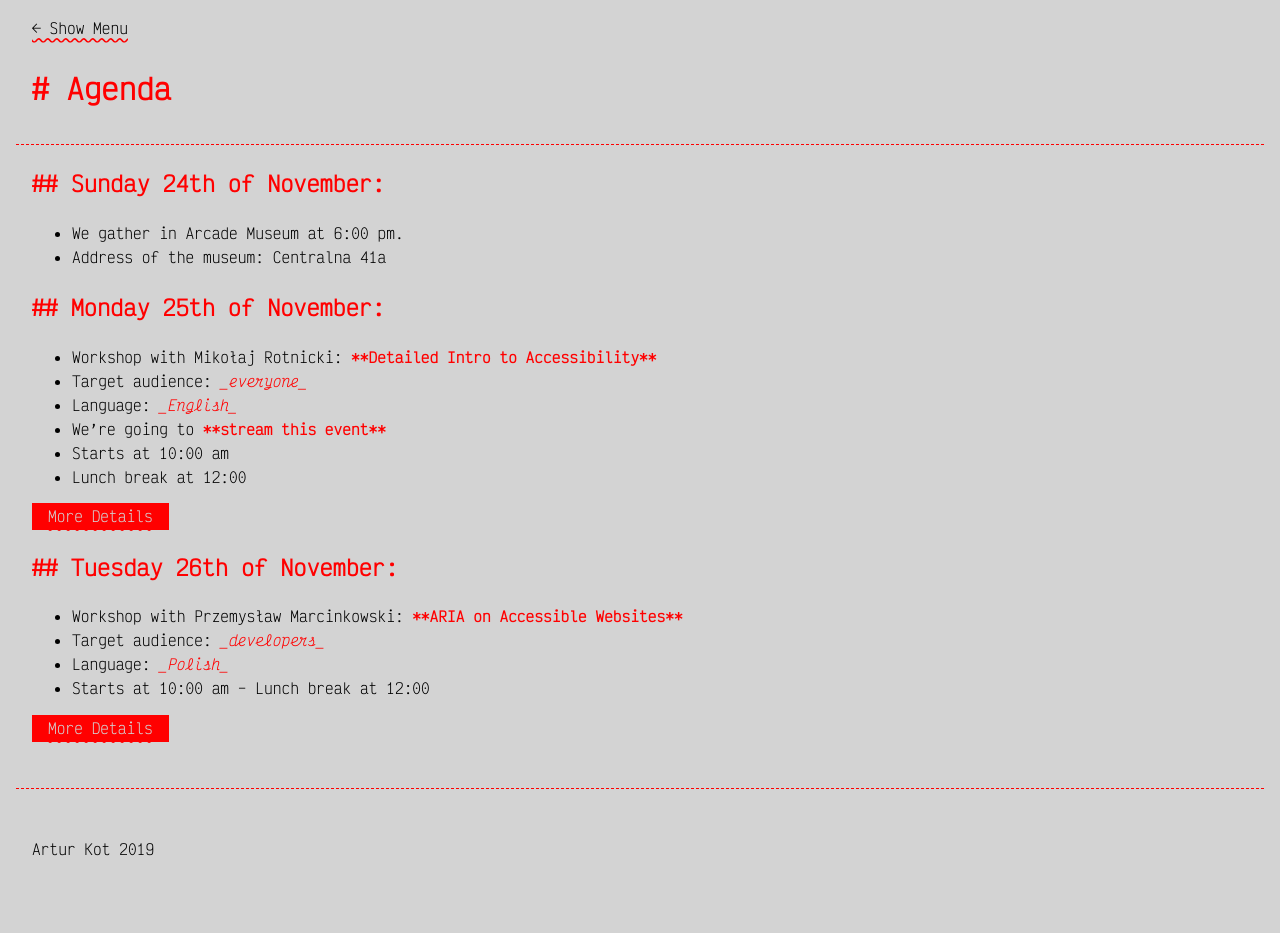
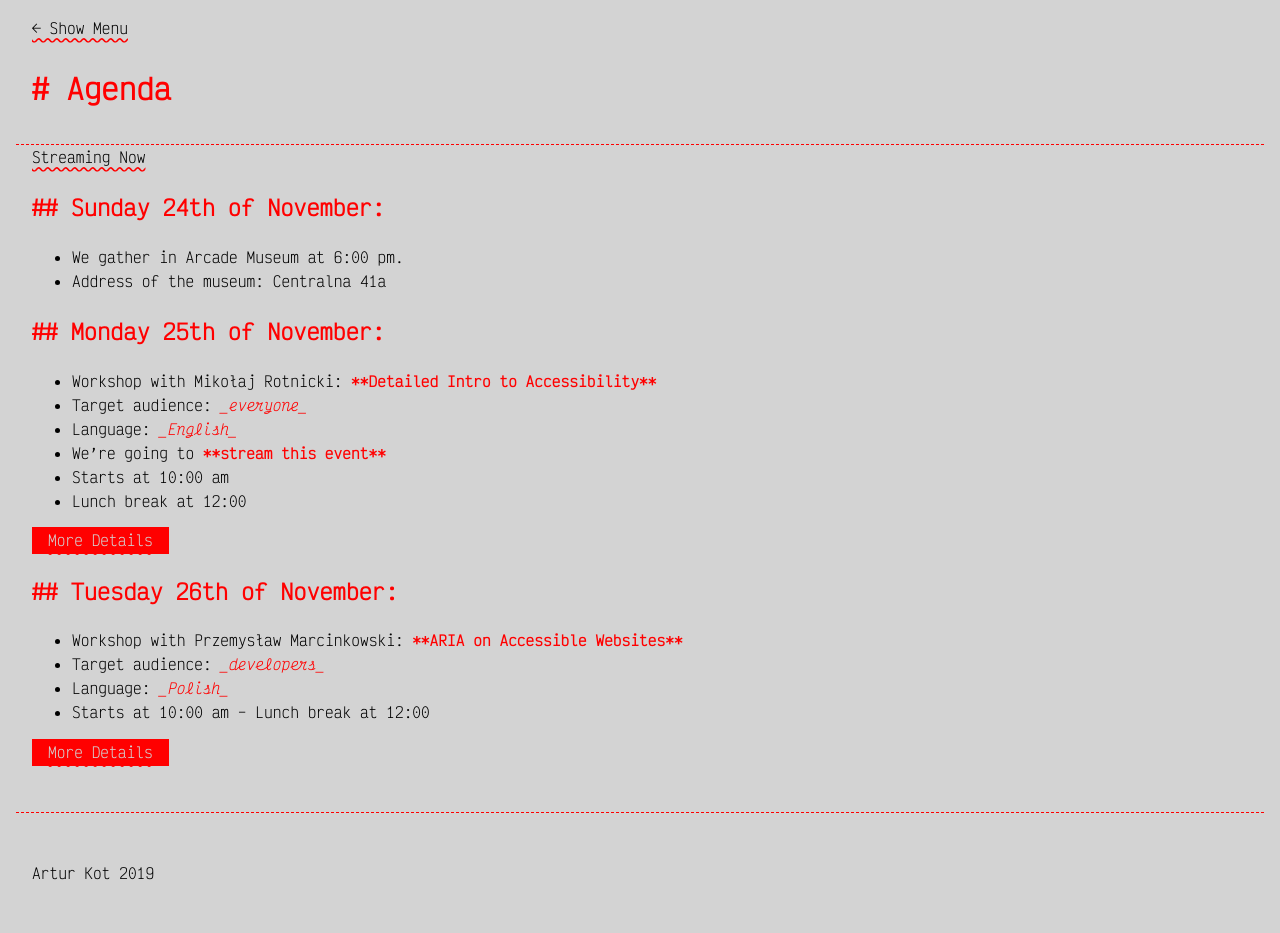
Before and after one commit to xfiveco/xfive-days-2019, a Jekyll site: the page built from agenda.md, in a window 1280 px wide. Built offline with Jekyll 4.4.1, drawn with Linux system fonts in a browser that asks for light colours; before the commit the page ends 909 px from its top, so only the background shows below that.

Commit message:
Show "streaming now" cta

```diff
--- a/_layouts/default.html
+++ b/_layouts/default.html
@@ -8,6 +8,7 @@
 <body>
 <div class="page">
     <h1 class="page__header page__header--with-border">{{ page.title }}</h1>
+    <a class="cta-button" href="https://www.youtube.com/watch?v=9IUWdiZFRU8&feature=youtu.be">Streaming Now<a>
     <main class="page__content">
         {{ content }}
     </main>
--- a/index.html
+++ b/index.html
@@ -7,6 +7,7 @@
 <body>
 <div class="page">
     <h1 class="page__header">Xfive Days 2019</h1>
+    <a class="cta-button" href="https://www.youtube.com/watch?v=9IUWdiZFRU8&feature=youtu.be">Streaming Now<a>
     <nav>
         <ul class="page__items">
             {% for page in site.pages %}
```
